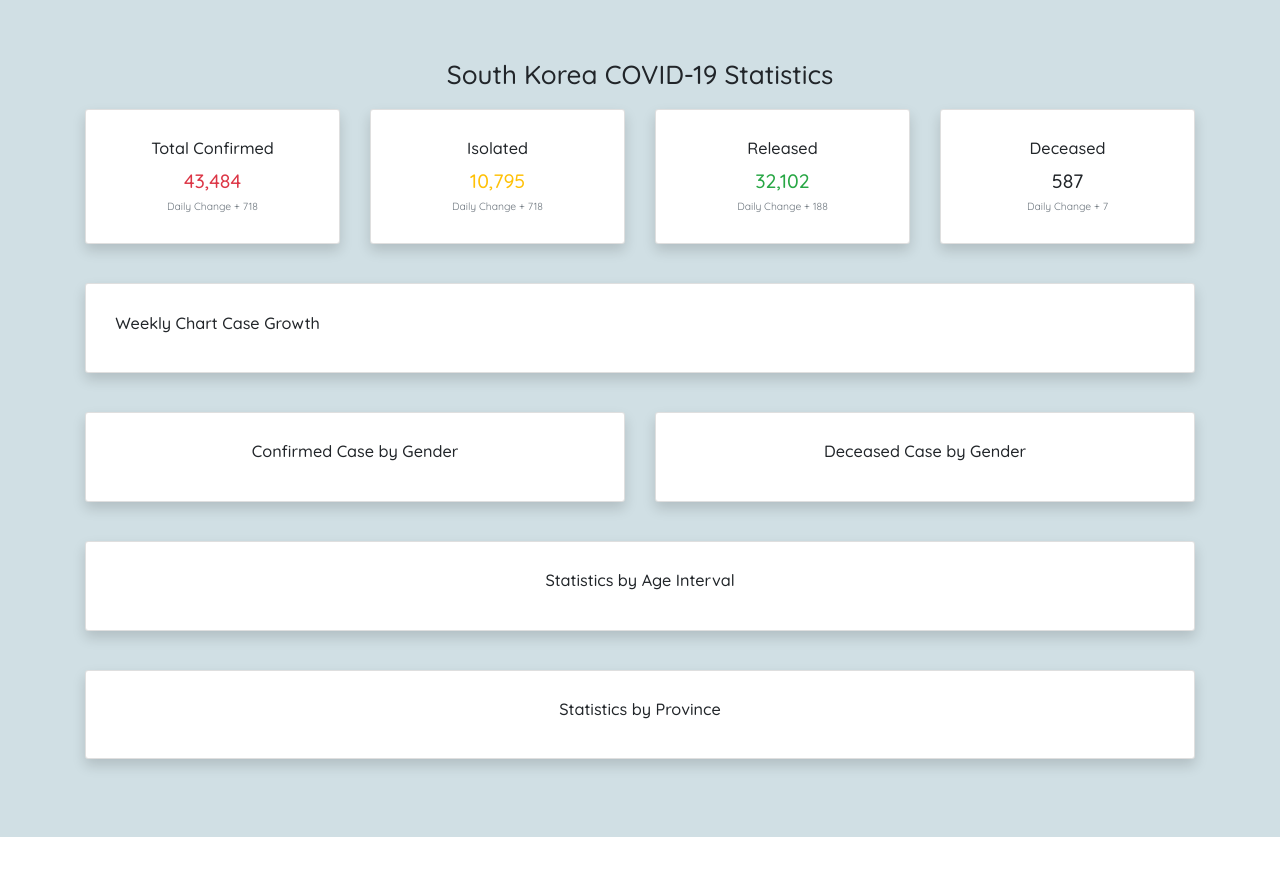
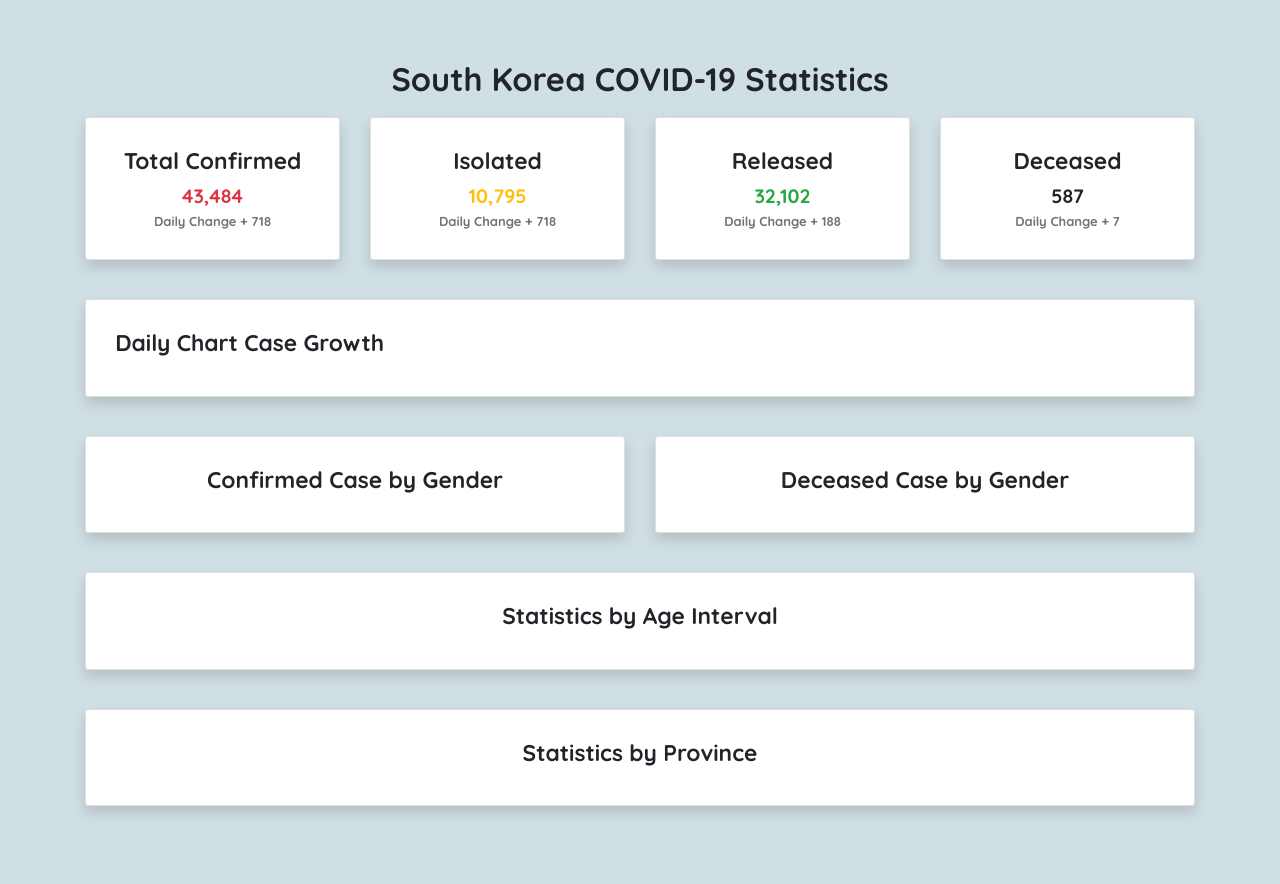
Before and after one commit to JuanAnthoniusKusjadi/TUBES-02-MANPRO, a PHP site: template app/views/pages/grafik/index.php in a window 1280 px wide. Before the commit the page ends 837 px from the top, so only its background shows below. Run offline with PHP 8.4, Linux system fonts and the light colour scheme; the template is opened without the code that fills it, so the values that code supplies are empty; some libraries are stand-ins or nearby versions.

Commit message:
C3 (#13)
* add template mvc studture

* adding View

* adding Db

* Update AuthHelper.php

* add views tamplate

* adding views/template

* add Router.php

* add user model

* add QueryUser

* repair template

* repair template

* repair stucture

* repair template

* Mockup v1.0

* C1 - Mockup Website

* Update App.php

* Update layout.php

* picture

* replace

* image

* Update index.php

* change pic

* css home

* query

* update patientcase

* table done

* home page UI done

* repair db data

* remove trash

* Minor Changes

* controllers dan core untuk C3-UI Halaman Grafik

* repair queryPatient and add to page

* add navigation to admin-patient page trough dropdown

* C3-UI Halaman Grafik

* repair minor style and position

* C3- UI Halaman Grafik

* C3 UI Grafik

Co-authored-by: JuanAnthoniusKusjadi <juan_20200249@unpar.ac.id>
Co-authored-by: UpekkhaLau <6181801023@student.unpar.ac.id>
Co-authored-by: DeddyChandra <6181801007@student.unpar.ac.id>
Co-authored-by: Chris <6181801026@student.unpar.ac.id>
Co-authored-by: WiranataLim <6181801038@student.unpar.ac.id>
Co-authored-by: Ramaf <ramafauzifa@gmail.com>
Co-authored-by: SyahdanRiyantyoPutro <6181801043@student.unpar.ac.id>
Co-authored-by: Juan Anthonius Kusjadi <75063337+JuanAnthoniusKusjadi@users.noreply.github.com>

```diff
--- a/app/views/pages/grafik/index.php
+++ b/app/views/pages/grafik/index.php
@@ -1,17 +1,18 @@
 <div class="container">
     <div class="row my-5">
         <div class="col">
-            <h2 class="text-center my-4">South Korea COVID-19 Statistics</h2>
+            <h1 class="text-center my-4 font-weight-bold">South Korea COVID-19 Statistics</h1>
             <div class="card-deck">
+
                 <!-- total confirmed -->
                 <div class="card shadow p-3 mb-5 bg-white rounded">
                 <center>
                 <div class="card-body">
-                    <h5 class="card-title">Total Confirmed</h5>
+                    <h3 class="card-title font-weight-bold">Total Confirmed</h3>
                     <!-- total confirmed dari data -->
-                    <h4 class="card-text text-danger">43,484</h4>
+                    <h4 class="card-text text-danger font-weight-bold">43,484</h4>
                     <!-- daily change dari data-->
-                    <p class="card-text"><small class="text-muted">Daily Change + 718</small></p>
+                    <h5 class="card-text"><small class="text-muted font-weight-bold">Daily Change + 718</small></h5>
                 </div>
                 </center>
                 </div>
@@ -20,11 +21,11 @@
                 <div class="card shadow p-3 mb-5 bg-white rounded">
                 <center>
                 <div class="card-body">
-                    <h5 class="card-title">Isolated</h5>
+                    <h3 class="card-title font-weight-bold">Isolated</h3>
                     <!-- isolated dari data -->
-                    <h4 class="card-text text-warning">10,795</h4>
+                    <h4 class="card-text text-warning font-weight-bold">10,795</h4>
                     <!-- daily change dari data-->
-                    <p class="card-text"><small class="text-muted">Daily Change + 718</small></p>
+                    <h5 class="card-text"><small class="text-muted font-weight-bold">Daily Change + 718</small></h5>
                 </div>
                 </center>
                 </div>
@@ -33,11 +34,11 @@
                 <div class="card shadow p-3 mb-5 bg-white rounded">
                 <center>
                 <div class="card-body">
-                    <h5 class="card-title">Released</h5>
+                    <h3 class="card-title font-weight-bold">Released</h3>
                         <!-- released dari data -->
-                    <h4 class="card-text text-success">32,102</h4>
+                    <h4 class="card-text text-success font-weight-bold">32,102</h4>
                     <!-- daily change dari data -->
-                    <p class="card-text"><small class="text-muted">Daily Change + 188</small></p>
+                    <h5 class="card-text"><small class="text-muted font-weight-bold">Daily Change + 188</small></h5>
                 </div>
                 </center>
                 </div>
@@ -46,11 +47,11 @@
                 <div class="card shadow p-3 mb-5 bg-white rounded">
                     <center>
                     <div class="card-body">
-                        <h5 class="card-title">Deceased</h5>
+                        <h3 class="card-title font-weight-bold">Deceased</h3>
                             <!-- released dari data -->
-                        <h4 class="card-text">587</h4>
+                        <h4 class="card-text font-weight-bold">587</h4>
                         <!-- daily change dari data -->
-                        <p class="card-text"><small class="text-muted">Daily Change + 7</small></p>
+                        <h5 class="card-text "><small class="text-muted font-weight-bold">Daily Change + 7</small></h5>
                     </div>
                     </center>
                 </div>
@@ -59,7 +60,7 @@
             <!--Weekly Chart Case Growth -->
             <div class="card shadow p-3 mb-5 bg-white rounded">
                 <div class="card-body">
-                    <h5 class="card-title">Weekly Chart Case Growth</h5>
+                    <h3 class="card-title font-weight-bold">Daily Chart Case Growth</h3>
                     <!-- gambar grafik -->
                 </div>
             </div>
@@ -69,7 +70,7 @@
                 <div class="card shadow p-3 mb-5 bg-white rounded">
                     <center>
                     <div class="card-body">
-                    <h5 class="card-title">Confirmed Case by Gender</h5>
+                    <h3 class="card-title font-weight-bold">Confirmed Case by Gender</h3>
                     <!-- gambar grafik -->
                     </div>
                     </center>
@@ -77,7 +78,7 @@
             <div class="card shadow p-3 mb-5 bg-white rounded">
                 <center>
                 <div class="card-body">
-                <h5 class="card-title">Deceased Case by Gender</h5>
+                <h3 class="card-title font-weight-bold">Deceased Case by Gender</h3>
                 <!-- gambar grafik -->
                 </div>
                 </center>
@@ -88,7 +89,7 @@
             <div class="card shadow p-3 mb-5 bg-white rounded">
                 <center>
                 <div class="card-body">
-                <h5 class="card-title">Statistics by Age Interval</h5>
+                <h3 class="card-title font-weight-bold">Statistics by Age Interval</h3>
                 <!-- gambar grafik -->
                 </div>
                 </center>
@@ -98,7 +99,7 @@
             <div class="card shadow p-3 mb-5 bg-white rounded">
                 <center>
                 <div class="card-body">
-                <h5 class="card-title">Statistics by Province</h5>
+                <h3 class="card-title font-weight-bold">Statistics by Province</h3>
                 <!-- gambar grafik -->
                 </div>
                 </center>
```
